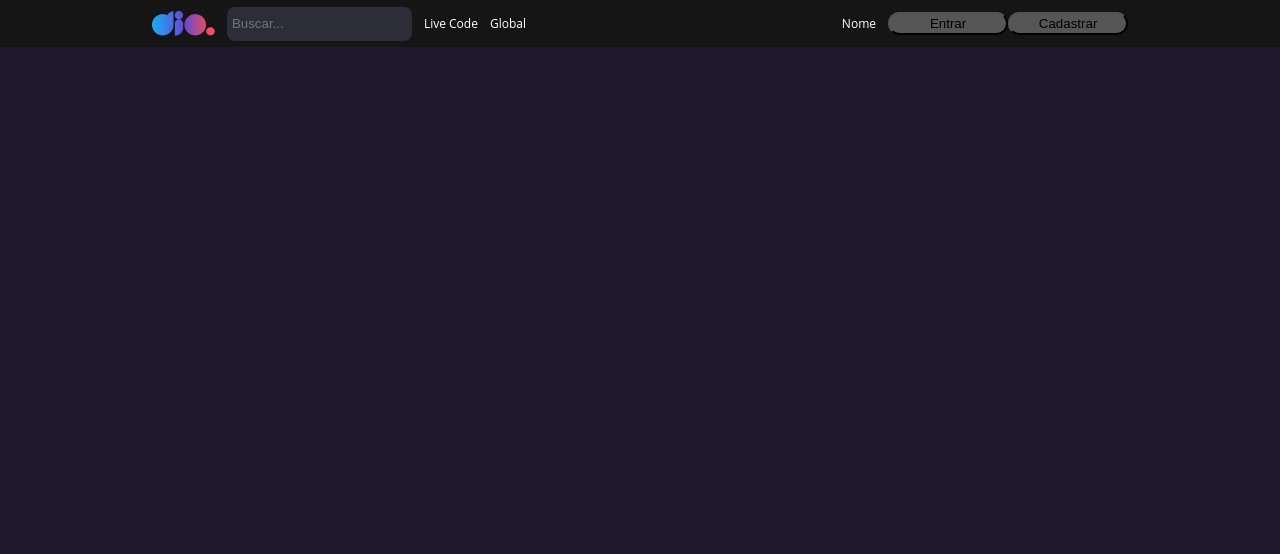
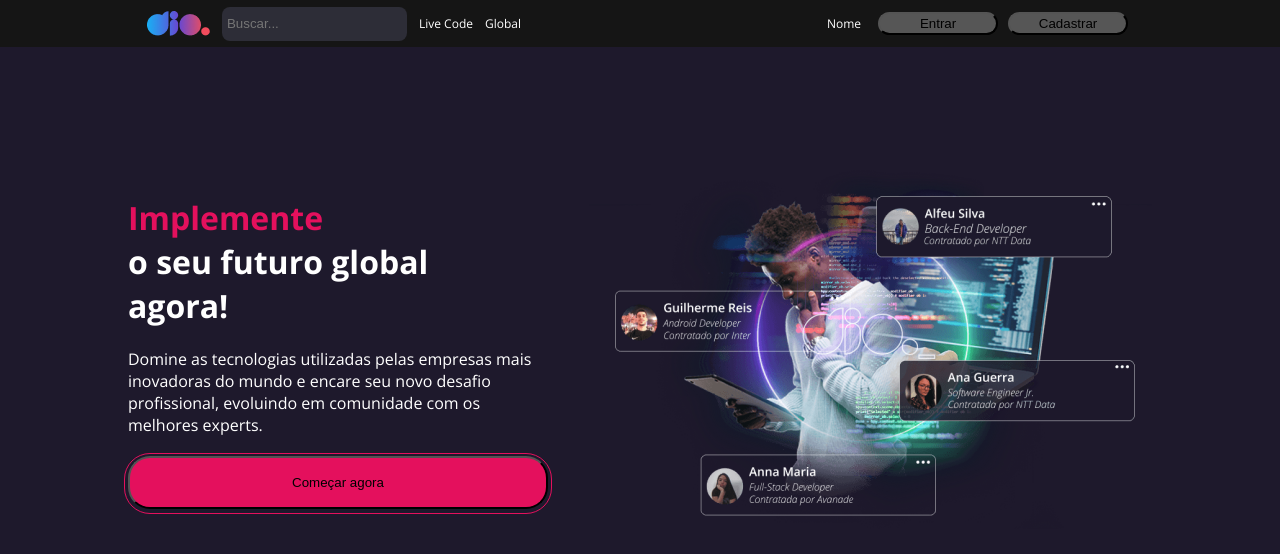
Before and after one commit to gabrielfari4/dio-project, a React (Create React App) app: page / in a window 1280 px wide. Shown: the top 554 px of the page. Built offline with nearby package versions, Linux system fonts and the light colour scheme.

Commit message:
stylizing home page

```diff
--- a/public/index.html
+++ b/public/index.html
@@ -2,42 +2,19 @@
 <html lang="en">
   <head>
     <meta charset="utf-8" />
-    <link rel="icon" href="%PUBLIC_URL%/favicon.ico" />
     <meta name="viewport" content="width=device-width, initial-scale=1" />
     <meta name="theme-color" content="#000000" />
     <meta
       name="description"
       content="Web site created using create-react-app"
     />
-    <link rel="apple-touch-icon" href="%PUBLIC_URL%/logo192.png" />
-    <!--
-      manifest.json provides metadata used when your web app is installed on a
-      user's mobile device or desktop. See https://developers.google.com/web/fundamentals/web-app-manifest/
-    -->
-    <link rel="manifest" href="%PUBLIC_URL%/manifest.json" />
-    <!--
-      Notice the use of %PUBLIC_URL% in the tags above.
-      It will be replaced with the URL of the `public` folder during the build.
-      Only files inside the `public` folder can be referenced from the HTML.
-
-      Unlike "/favicon.ico" or "favicon.ico", "%PUBLIC_URL%/favicon.ico" will
-      work correctly both with client-side routing and a non-root public URL.
-      Learn how to configure a non-root public URL by running `npm run build`.
-    -->
-    <title>React App</title>
+    <link rel="preconnect" href="https://fonts.googleapis.com">
+    <link rel="preconnect" href="https://fonts.gstatic.com" crossorigin>
+    <link href="https://fonts.googleapis.com/css2?family=Open+Sans:ital,wght@0,300..800;1,300..800&display=swap" rel="stylesheet">
+    <title>DIO</title>
   </head>
   <body>
     <noscript>You need to enable JavaScript to run this app.</noscript>
     <div id="root"></div>
-    <!--
-      This HTML file is a template.
-      If you open it directly in the browser, you will see an empty page.
-
-      You can add webfonts, meta tags, or analytics to this file.
-      The build step will place the bundled scripts into the <body> tag.
-
-      To begin the development, run `npm start` or `yarn start`.
-      To create a production bundle, use `npm run build` or `yarn build`.
-    -->
   </body>
 </html>
--- a/src/components/Button/index.jsx
+++ b/src/components/Button/index.jsx
@@ -3,7 +3,7 @@
 
 const Button = ({ title, variant = 'primary', onClick }) => {
   return (
-    <ButtonContainer variant={variant} onClick={onClick}>
+    <ButtonContainer variant={variant} onClick={onClick} >
         {title}
     </ButtonContainer>
   )
--- a/src/components/Button/styles.js
+++ b/src/components/Button/styles.js
@@ -5,17 +5,26 @@
     background: #565656;
     border-radius: 22px;
     position: relative;
-
     color: #000000;
     padding: 2px 12px;
     min-width: 120px;
     width: 100%;
+    margin: 0 5px;
+
+    &:hover {
+        opacity: 0.6;
+        cursor: pointer;
+    }
 
     ${({variant}) => variant !== "primary" && css`
         min-width: 167px;
         height: 53px;
-
         background: #E4105D;
+        margin: 0;
+        &:hover {
+            opacity: 0.6;
+            cursor: pointer;
+        }
 
         &::after {
             content: '';
@@ -23,9 +32,9 @@
             border: 1px solid #E4105D;
             top: -5px;
             left: -6px;
-            width: calc(100% - 10px);
+            width: calc(100% + 10px);
             height: calc(100% + 10px);
-            border-radius: 22px;
+            border-radius: 26px;
         }
     `}
 `
--- a/src/components/Header/index.jsx
+++ b/src/components/Header/index.jsx
@@ -1,7 +1,6 @@
 import Button from "../Button";
 import { BuscarInputContainer, HeaderContainer, Input, Menu, MenuRight, Row, Wrapper } from "./styles";
 import Logo from '../../assets/logo-dio.png';
-import Banner from '../../assets/banner.png';
 
 const Header = () => {
   return (
--- a/src/pages/home/index.jsx
+++ b/src/pages/home/index.jsx
@@ -1,11 +1,31 @@
 import { Link } from "react-router-dom";
 import Button from "../../components/Button";
 import Header from "../../components/Header";
+import { Container, Text, Title, TitleHighlight } from "./styles";
+import Banner from '../../assets/banner.png'
 
 const Home = () => {
     return (
         <>
             <Header />
+            <Container>
+                <div>
+                    <Title>
+                        <TitleHighlight>
+                            Implemente
+                            <br />
+                        </TitleHighlight>
+                        o seu futuro global agora!
+                    </Title>
+                    <Text>
+                        Domine as tecnologias utilizadas pelas empresas mais inovadoras do mundo e encare seu novo desafio profissional, evoluindo em comunidade com os melhores experts.
+                    </Text>
+                    <Button title='Começar agora' variant="secondary" onClick={() => null}></Button>
+                </div>
+                <div>
+                    <img src={Banner} alt="Banner" />
+                </div>
+            </Container>
         </>
     )
 }
--- /dev/null
+++ b/src/pages/home/styles.js
@@ -0,0 +1,38 @@
+import styled from "styled-components";
+
+
+export const Container = styled.main`
+    width: 100%;
+    max-width: 80%;
+    margin: 0 auto;
+    margin-top: 120px;
+
+    display: flex;
+    justify-content: space-between;
+    align-items: center;
+`
+
+export const Title = styled.h2`
+    font-family: 'Open Sans';
+    font-style: normal;
+    font-size: 32px;
+    font-weight: 700;
+    width: 320px;
+    margin-bottom: 20px;
+    line-height: 44px;
+    color: #FFFFFF;
+`
+export const TitleHighlight = styled.span`
+    color: #E4105D;
+`
+
+export const Text = styled.p`
+    font-family: 'Open Sans';
+    font-style: normal;
+    font-size: 16px;
+    font-weight: 400;
+    width: 420px;
+    margin-bottom: 20px;
+    line-height: 22px;
+    color: #FFFFFF;
+`
```
